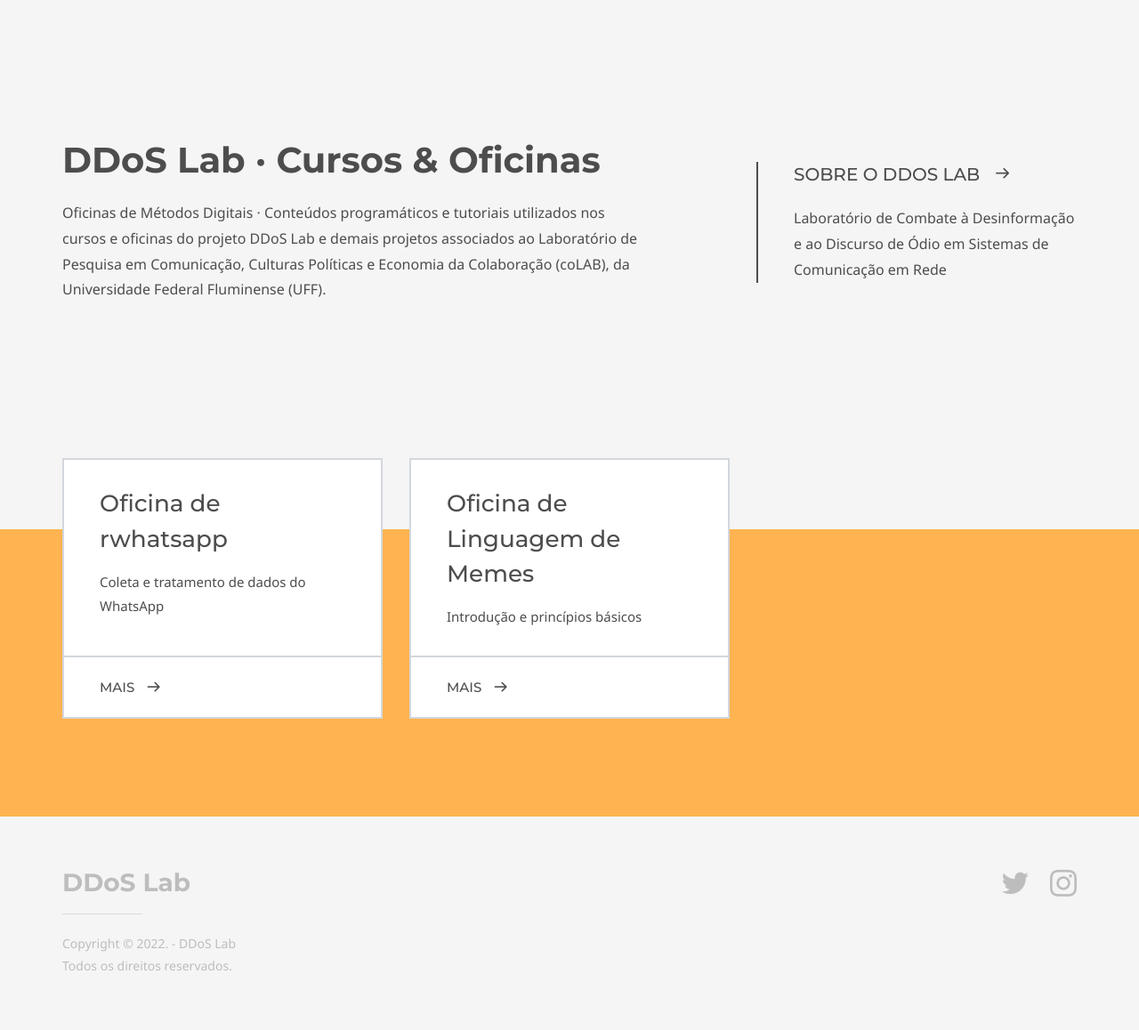
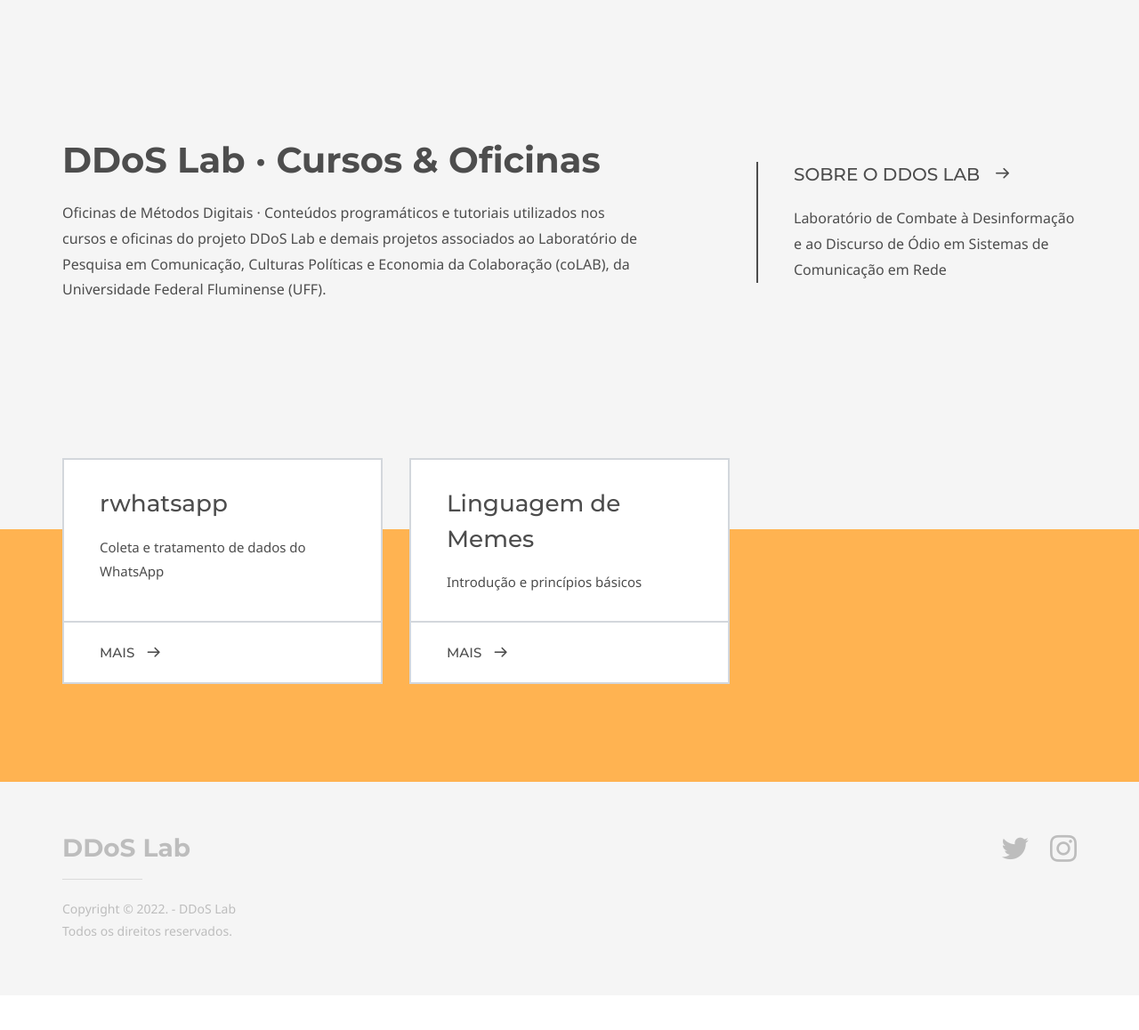
Before and after one commit to coLAB-UFF/docs, a Jekyll site: the page built from index.md, in a window 1280 px wide. Shown: the whole page at 89% size. Built offline with Jekyll 4.4.1, drawn with Linux system fonts in a browser that asks for light colours; some web fonts are replaced; after the commit the page ends 1119 px from its top, so only the background shows below that.

Commit message:
Update index.md

```diff
--- a/index.md
+++ b/index.md
@@ -16,11 +16,11 @@
 
 # Grid navigation
 grid_navigation:
-    - title: Oficina de rwhatsapp
+    - title: rwhatsapp
       excerpt: Coleta e tratamento de dados do WhatsApp
       cta: Mais
       url: '/rwhatsapp'
-    - title: Oficina de Linguagem de Memes
+    - title: Linguagem de Memes
       excerpt: Introdução e princípios básicos
       cta: Mais
       url: '#'
```
